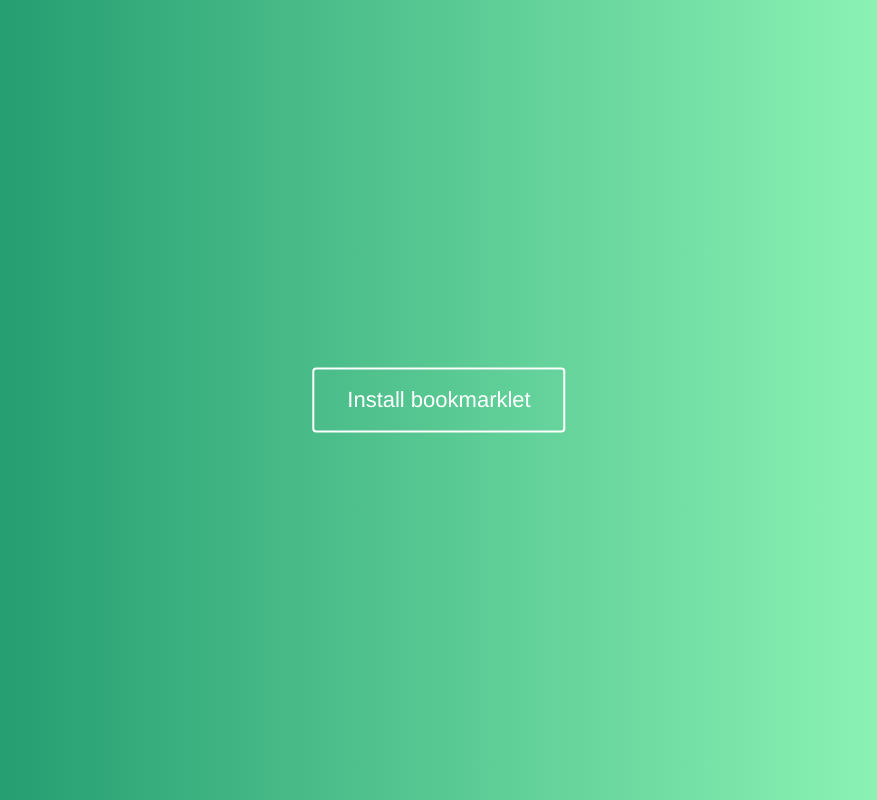
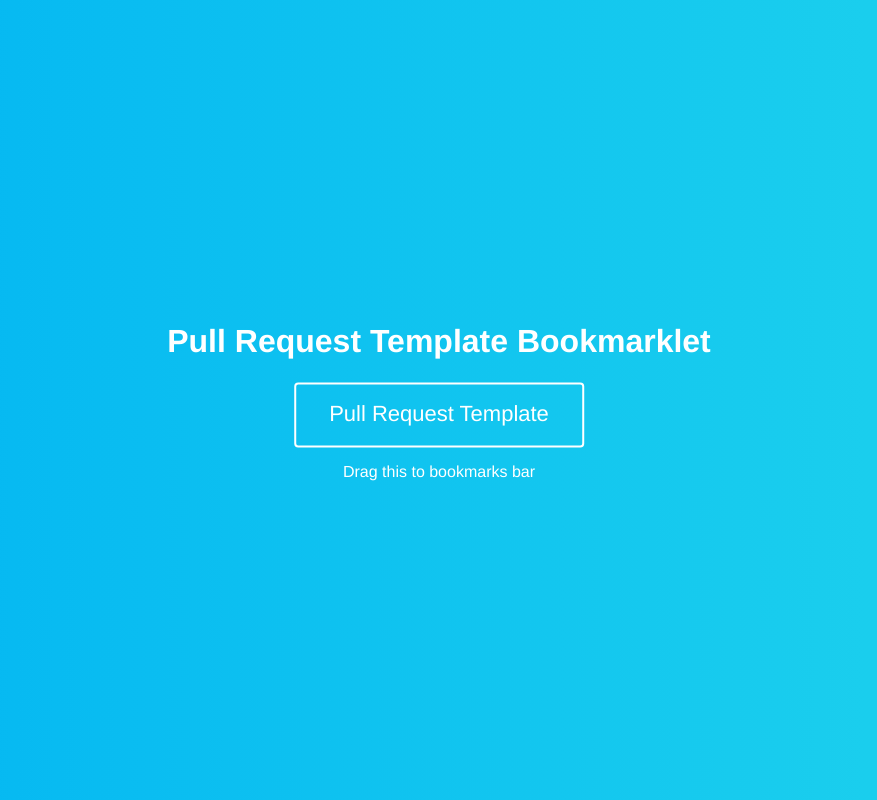
Before and after one commit to vxsx/divio-pull-request-template, a plain HTML site: page index.html in a window 1280 px wide. Shown: the whole page, without its empty margins (201-1078 px from the left). Drawn offline with Linux system fonts and the light colour scheme.

Commit message:
restyle, add template.md, rename js

```diff
--- /dev/null
+++ b/bookmarklet.js
@@ -0,0 +1 @@
+console.log('bookmarklet works, now lets make it work');
--- a/index.html
+++ b/index.html
@@ -4,42 +4,49 @@
     <meta charset="UTF-8">
     <title>Pull request template.</title>
     <style type="text/css">
-        * {
+        html, body {
             margin: 0;
             padding: 0;
-        }
-        html, body {
             height: 100%;
             font-family: 'Helvetica Neue', Helvetica, Arial, sans-serif;
         }
         body {
-            background: -webkit-linear-gradient(90deg, #1D976C 10%, #93F9B9 90%); /* Chrome 10+, Saf5.1+ */
-            background:    -moz-linear-gradient(90deg, #1D976C 10%, #93F9B9 90%); /* FF3.6+ */
-            background:     -ms-linear-gradient(90deg, #1D976C 10%, #93F9B9 90%); /* IE10 */
-            background:      -o-linear-gradient(90deg, #1D976C 10%, #93F9B9 90%); /* Opera 11.10+ */
-            background:         linear-gradient(90deg, #1D976C 10%, #93F9B9 90%); /* W3C */
+            color: white;
+            background: -webkit-linear-gradient(90deg, #05B8F2 10%, #1CD0ED 90%); /* Chrome 10+, Saf5.1+ */
+            background:    -moz-linear-gradient(90deg, #05B8F2 10%, #1CD0ED 90%); /* FF3.6+ */
+            background:     -ms-linear-gradient(90deg, #05B8F2 10%, #1CD0ED 90%); /* IE10 */
+            background:      -o-linear-gradient(90deg, #05B8F2 10%, #1CD0ED 90%); /* Opera 11.10+ */
+            background:         linear-gradient(90deg, #05B8F2 10%, #1CD0ED 90%); /* W3C */
+        }
+        div {
+            text-align: center;
+            position: absolute;
+            top: 50%;
+            left: 50%;
+            -webkit-transform: translateX(-50%) translateY(-50%);
+            -moz-transform: translateX(-50%) translateY(-50%);
+            transform: translateX(-50%) translateY(-50%);
         }
         a {
+            display: inline-block;
             color: white;
             font-size: 22px;
             padding: 0.8em 1.5em;
             border: 2px solid white;
-            position: absolute;
             border-radius: 4px;
-            top: 50%;
-            left: 50%;
             text-decoration: none;
-            -webkit-transform: translateX(-50%) translateY(-50%);
-            -moz-transform: translateX(-50%) translateY(-50%);
-            transform: translateX(-50%) translateY(-50%);
         }
             a:hover {
                 background: #fff;
-                color: #51C28E;
+                color: #07BAF2;
             }
     </style>
 </head>
 <body>
-    <a href="javascript:(function(){document.body.appendChild(document.createElement('scr'+'ipt')).setAttribute('src', 'https://vxsx.github.io/divio-pull-request-template/pull.js')})();">Install bookmarklet</a>
+    <div>
+        <h1>Pull Request Template Bookmarklet</h1>
+        <p><a href="javascript:(function(){document.body.appendChild(document.createElement('scr'+'ipt')).setAttribute('src', 'https://vxsx.github.io/divio-pull-request-template/bookmarklet.js')})();">Pull Request Template</a></p>
+        <p>Drag this to bookmarks bar</p>
+    </div>
 </body>
 </html>
--- a/pull.js
+++ /dev/null
@@ -1 +0,0 @@
-console.log('bookmarklet loaded');
```
Also changed, not shown: template.md (added, +19 -0 lines).
